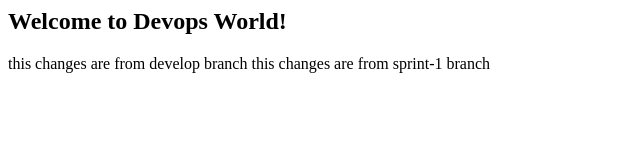
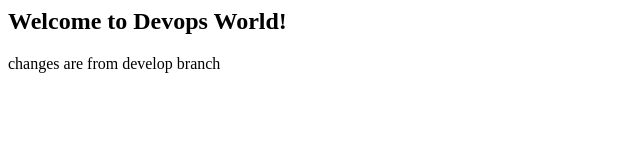
Before and after one commit to Raufuddin/apex, a plain HTML site: page index.html in a window 1280 px wide. Shown: the whole page, without its empty margins (0-640 px from the left). Drawn offline with Linux system fonts and the light colour scheme.

Commit message:
Update index.html

```diff
--- a/index.html
+++ b/index.html
@@ -3,5 +3,4 @@
 <h2>Welcome to  Devops World!</h2>
 </body>
 </html>
-this  changes are from develop branch
-this changes are from sprint-1 branch
+changes are from develop branch
```
